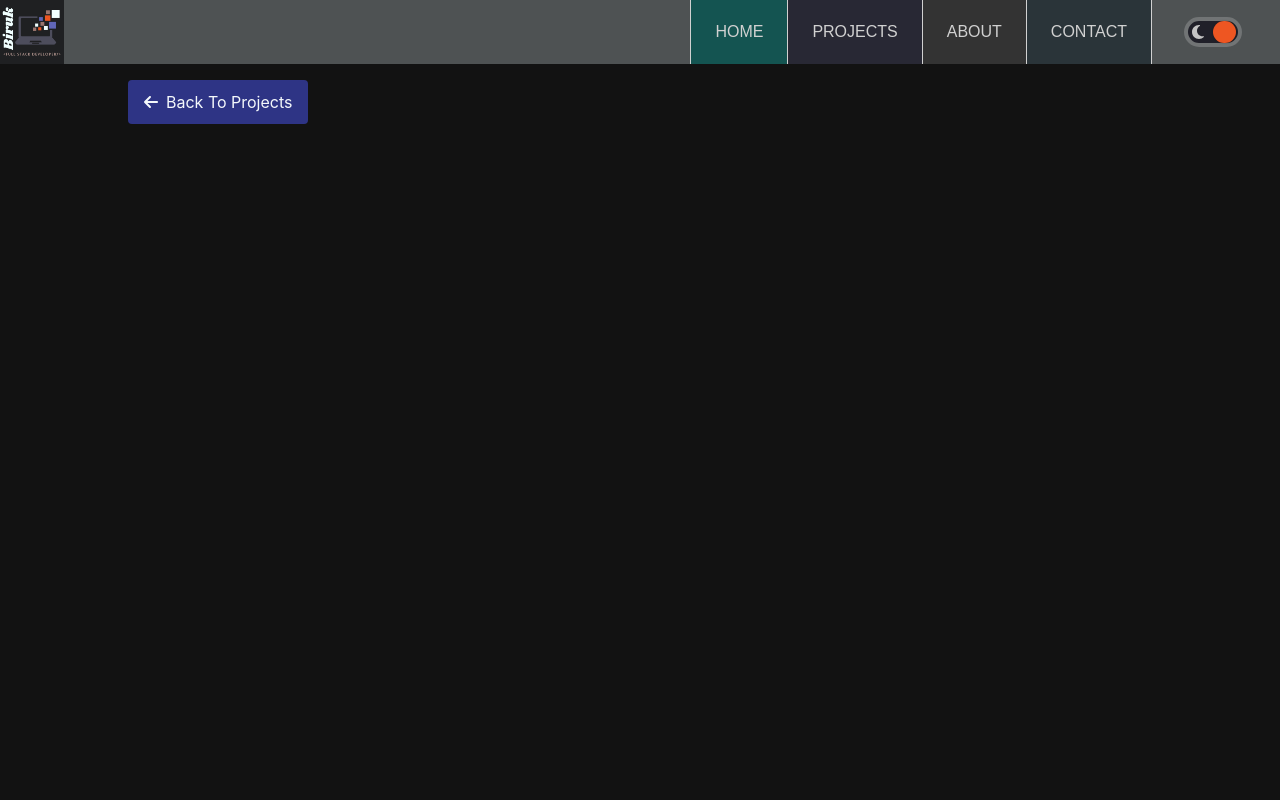
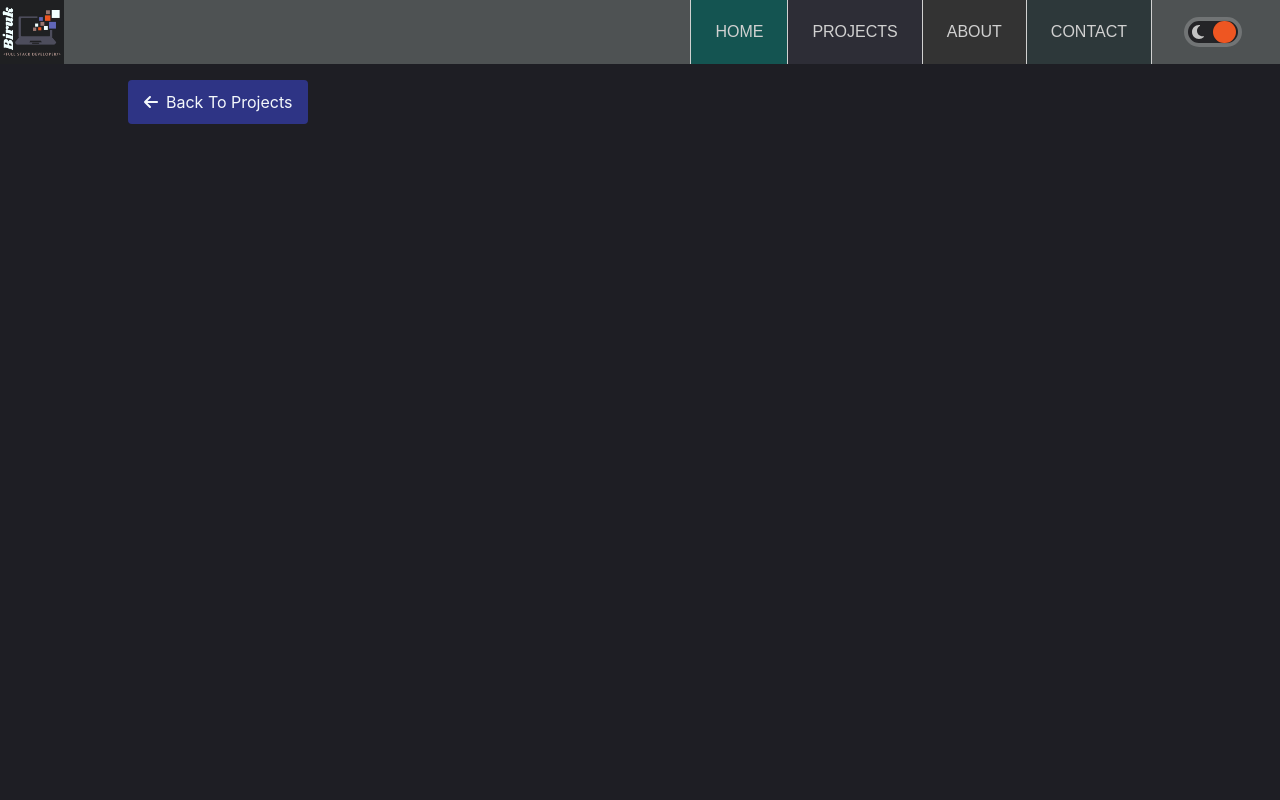
Before and after one commit to Know-Thyself/next-portfolio, a Next.js app: page /details in a window 1280 px wide. Shown: the top 800 px of the page. Built offline with nearby package versions, Linux system fonts and the light colour scheme.

Commit message:
more changes on layout and color themes

```diff
--- a/styles/details.module.css
+++ b/styles/details.module.css
@@ -1,6 +1,9 @@
 .main-container {
   width: 100%;
   background: var(--secondary-background);
+  background: var(--primary-background);
+  /* background: var(--projects-link-bg); */
+  /* background: var(--radio-btn-bg); */
   /* background: var(--project-container-bg); */
   background-position: center;
   background-repeat: no-repeat;
@@ -38,10 +41,10 @@
   /* margin-top: 0; */
   margin: auto;
   background-color: var(--project-container-bg);
-  background-color: var(--complementary-bg);
+  /* background-color: var(--complementary-bg); */
   background-color: var(--header-background);
   background-color: var(--project-container-hover);
-  background-color: var(--projects-link-bg);
+  /* background-color: var(--projects-link-bg); */
   display: flex;
   flex-direction: column;
   justify-content: center;
@@ -49,7 +52,7 @@
   text-decoration: none;
   box-shadow: inset 0 0 0 0 var(--switch-button-bg);
   transition: color 0.7s ease-in-out, box-shadow 0.7s ease-in-out;
-  border-radius: 8px;
+  border-radius: 4px;
 }
 
 .project-title {
@@ -63,14 +66,18 @@
 .project-wrapper img {
   width: 90%;
   margin: auto;
+  border-radius: 4px;
 }
 
 .read-more-read-less-wrapper {
   background-color: var(--primary-background);
+  /* background-color: var(--secondary-background);
+  background-color: var(--radio-btn-border); */
   /* padding: 0 1rem; */
   width: 90%;
   margin-top: 1rem;
   text-align: left;
+  border-radius: 4px;
 }
 
 /* .read-more-read-less-wrapper div {
--- a/styles/globals.css
+++ b/styles/globals.css
@@ -68,6 +68,15 @@ font-family: 'Source Sans Pro', sans-serif;
 	--projects-link-bg: #676767;
 	--projects-link-bg: #54546E;
 	--projects-link-bg: #6A6A8B;
+	--projects-link-bg: #ababae;
+	--projects-link-bg: #818186;
+	--projects-link-bg: #96969a;
+	--projects-link-bg: #8a7f80;
+
+	--projects-link-bg: #818186;
+	--projects-link-bg: #57575e;
+	/* --projects-link-bg: #56565e;
+	--projects-link-bg: #56565e; */
 	/* --projects-link-bg: #282834; */
 	/* --projects-link-bg: #54546E;
 	--projects-link-bg: #8787a2;
@@ -94,6 +103,8 @@ font-family: 'Source Sans Pro', sans-serif;
 
 	--about-link-bg: #808080;
 	--about-link-bg: #818181;
+	--about-link-bg: #848484;
+	--about-link-bg: #707070;
 	--contact-link-bg: #738678;
 	--contact-link-bg: #8A6A78;
 
@@ -101,6 +112,12 @@ font-family: 'Source Sans Pro', sans-serif;
 	--contact-link-bg: #3E5046;
 
 	--contact-link-bg: #566A73;
+	--contact-link-bg: #575f61;
+	--contact-link-bg: #818788;
+	--contact-link-bg: #6c7375;
+
+	--contact-link-bg: #738678;
+	--contact-link-bg: #67786c;
 	--active-nav-link: #F2F3F5;
 	--active-nav-link: #DCDCDC;
 	--active-nav-link: #794047;
@@ -145,6 +162,17 @@ font-family: 'Source Sans Pro', sans-serif;
 	--project-container-bg: #756A75;
 
 	--project-container-bg: #aaaaaa;
+
+	--project-container-bg: #b0abac;
+	--project-container-bg: #a09a9c;
+	--project-container-bg: #bfbbbd;
+	--project-container-bg: #808080;
+	--project-container-bg: #80787b;
+
+	--project-container-bg: #8a7f80;
+	/* --project-container-bg: #818186; */
+	/* --project-container-bg: #90898b; */
+	/* --project-container-bg: #a09a9c; */
 	/* --project-container-bg: #999999; */
 
 	/* --project-container-bg: #013ca6; */
@@ -152,7 +180,9 @@ font-family: 'Source Sans Pro', sans-serif;
 	--project-container-hover: #075aaa;
 	--project-container-hover: #afbf4c;
 	--project-container-hover: #8F838F;
-	--project-container-hover: #999999;
+	--project-container-hover: #777f7c;
+
+	--project-container-hover: #736c6e;
 	--complementary-bg: #aaacae;
 	--complementary-bg: #6A6A8B;
 	--complementary-bg: #9696ad;
@@ -161,6 +191,13 @@ font-family: 'Source Sans Pro', sans-serif;
 	--complementary-bg: #88908c;
 	--complementary-bg: #6A6A8B;
 	--complementary-bg: #8686A2;
+
+	--complementary-bg: #818186;
+	--complementary-bg: #96969a;
+	--complementary-bg: #96969a;
+	/* --complementary-bg: #818186; */
+	/* --complementary-bg: #6c6c72; */
+	/* --complementary-bg: #ababae; */
 
 	/* --complementary-bg: #82c45b; */
 	--hero-banner-text: 'Playfair Display', serif;
@@ -195,6 +232,11 @@ font-family: 'Source Sans Pro', sans-serif;
 	--about-image-bg: #344148;
 	/* --about-image-bg: #1f2022; */
 	--menu-box-bg: #cf9c26;
+	--menu-box-bg: #6167b8;
+	--menu-box-bg: #3a41a7;
+	--menu-box-bg: #282d74;
+	--menu-box-bg: #58111A;
+		/* --menu-box-bg: #20245c; */
 	--skill-card-bg: #cf9c26;
 	--buttons-bg-color: #14813a;
 	--buttons-hover-bg: #116f32;
@@ -217,6 +259,8 @@ font-family: 'Source Sans Pro', sans-serif;
 	--radio-btn-bg: #767697;
 	--radio-btn-bg: #626280;
 	--radio-btn-bg: #7B7B9A;
+	--radio-btn-bg: #7B7B7d;
+	/* --radio-btn-bg: #656567; */
 	--switch-button-bg: #1F2022;
 	--switch-button-bg: #008ecc;
 	--switch-button-bg: #1db954;
@@ -241,6 +285,8 @@ font-family: 'Source Sans Pro', sans-serif;
 	--header-background: #4E5253;
 	--home-link-bg: #145451;
 	--projects-link-bg: #282834;
+	--projects-link-bg: #353839;
+	--projects-link-bg: #2d2d36;
 	/* --projects-link-bg: #3f3a3f; */
 	/* --projects-link-bg: #1c1c25; */
 	/* black coffee */
@@ -251,36 +297,62 @@ font-family: 'Source Sans Pro', sans-serif;
 	--about-link-bg: #322e32;
 
 	--about-link-bg: #333333;
+	/* --about-link-bg: #343434; */
+	/* --about-link-bg: #353839; */
 	--contact-link-bg: #33282d;
 	--contact-link-bg: #28332d;
 	--contact-link-bg: #2d383a;
 	--contact-link-bg: #2a3439;
-	/* --contact-link-bg: #2d3330;
-	--contact-link-bg: #282d2b;
-	--contact-link-bg: #332d28; */
-	/* --contact-link-bg: #3E5046; */
+
+	--contact-link-bg: #2b3838;
+	--contact-link-bg: #36454f;
+	--contact-link-bg: #2b373f;
+	--contact-link-bg: #253037;
+	--contact-link-bg: #2d383a;
+	/* --contact-link-bg: #343434; */
+	--menu-box-bg: #282d74;
+	--menu-box-bg: #20245c;
+	--menu-box-bg: #d64d1e;
+	--menu-box-bg: #be441b;
+	--menu-box-bg: #a63c17;
 	--menu-box-bg: #58111A;
+	/* --menu-box-bg: #8e3314; */
 	--primary-background: #1e1e24;
 	--primary-background: #1b1b20;
+	--primary-background: #1e1e24;
 	--secondary-background: #121212;
 	/* Black olive */
 	--project-container-bg: #3b3c36;
 	--project-container-bg: #3c4036;
-	--project-container-bg: #3f3a3f;
-
-	--project-container-bg: #594d5b;
-	--project-container-bg: #564c4d;
-
-	--project-container-bg: #59515e;
-	--project-container-bg: #655967;
 	--project-container-bg: #625D5D;
 
-	--project-container-bg: #555555;
+	--project-container-bg: #696969;
+	--project-container-bg: #61575a;
+
+	/* --project-container-bg: #3f3a3f; */
+
+	/* --project-container-bg: #594d5b; */
+	/* --project-container-bg: #564c4d; */
+
+	/* --project-container-bg: #59515e; */
+	/* --project-container-bg: #655967; */
+	/* --project-container-bg: #625D5D; */
+
+	/* --project-container-bg: #555555; */
 	--project-container-hover: #4b5144;
 	--project-container-hover: #5b545b;
 	--project-container-hover: #656165;
+	--project-container-hover: #574e51;
 	--complementary-bg: #2a2a33;
 	--complementary-bg: #282834;
+	--complementary-bg: #2b2b38;
+	--complementary-bg: #252530;
+	--complementary-bg: #353839;
+	--complementary-bg: #2d383a;
+	--complementary-bg: #242c2e;
+	--complementary-bg: #4b4b4f;
+
+	--complementary-bg: #2d2d36;
 	--home-background: url('/images/home-background.jpg');
 	--home-background: url('/images/background-home-desktop.jpg');
 	--home-bg-mobile: url('/images/home-bg-mobile.jpg');
@@ -351,6 +423,10 @@ font-family: 'Source Sans Pro', sans-serif;
 	--radio-btn-bg: #1c1c25;
 	--radio-btn-bg: #1e1e27;
 	--radio-btn-bg: #202029;
+	--radio-btn-bg: #363646;
+	--radio-btn-bg: #3c3c42;
+	--radio-btn-bg: #2a2a2e;
+	--radio-btn-bg: #242427;
 	/* --radio-btn-bg: #283333; */
 	/* --radio-btn-bg: #23232e; */
 	/* --radio-btn-bg: #23232d; */
--- a/styles/header.module.css
+++ b/styles/header.module.css
@@ -102,7 +102,7 @@
   padding: 0;
   background-color: var(--buttons-bg-color);
   background: var(--menu-box-bg);
-  box-shadow: 2px 2px 6px var(--nav-links-color);
+  /* box-shadow: 2px 2px 6px var(--nav-links-color); */
   transition-duration: 0.25s;
   text-align: center;
 }
@@ -134,6 +134,7 @@
   color: var(--active-nav-link);
   color: var(--active-nav-link-text);
   background-color: var(--complementary-bg);
+  background-color: var(--projects-link-bg);
 }
 
 @media screen and (min-width: 724px) {
```
